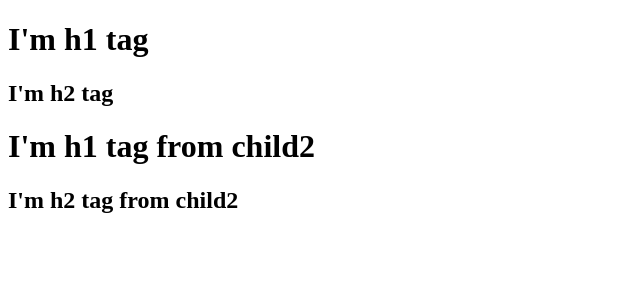
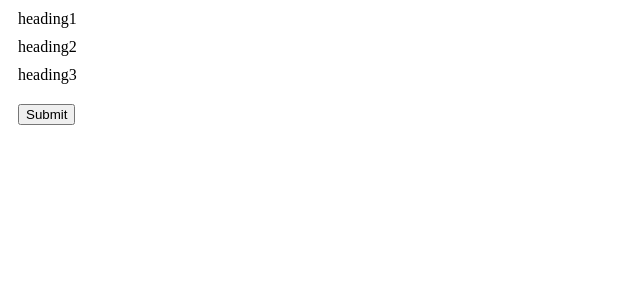
Before and after one commit to ramyaakotha/ReactPlayground, a React (Vite) app: page / in a window 1280 px wide. Shown: the top 300 px of the page, without its empty margins (0-640 px from the left). Built offline with nearby package versions, Linux system fonts and the light colour scheme.

Commit message:
Accordion with checkbox

```diff
--- a/App.js
+++ b/App.js
@@ -1,5 +1,7 @@
 import React from "react";
 import ReactDom from "react-dom/client";
+import Accordion from "./src/components/Accordion";
+import { useState } from "react";
 
 
 
@@ -19,8 +21,36 @@ const HeadingComponent = () => (
 );
 
 /* Title component can be called as a normal (line no : 17)js function instead as a component in the curly brace,
-because at the end og the day react Functional component is a javascript function and any javascript code
+because at the end of the day react Functional component is a javascript function and any javascript code
 can be written inside curly braces in JSX */
 
+
+
+
+const App = ()=>{
+  const [data, setData] = useState([
+    {id:1,
+      heading: "heading1",
+      desc: " description1",
+      checked : false
+    },
+    {id:1,
+      heading: "heading2",
+      desc: " description2",
+      checked : false
+    },
+    {id:1,
+      heading: "heading3",
+      desc: " description3",
+      checked : false
+    }
+  ])
+
+
+
+  return(
+    <Accordion data={data} setData= {setData} />
+  )
+}
 const root = ReactDom.createRoot(document.getElementById("root"));
-root.render(<HeadingComponent />);
+root.render(<App />);
--- a/index.html
+++ b/index.html
@@ -11,6 +11,6 @@
 
 
 
-    <script type="module" src="reactWithoutJsx.js"></script>
+    <script type="module" src="App.js"></script>
   </body>
 </html>
--- /dev/null
+++ b/src/components/Accordion.js
@@ -0,0 +1,70 @@
+
+/*Implement multiple accordion when clicked on each accordion only that
+ should get opened rest should closed and each containing a checkbox.
+ And should only get submitted when all the checkboxes are clicked */
+
+import { useState } from "react";
+
+const Accordion = ({ data, setData }) => {
+  const [expandedIndex, setExpandedIndex] = useState(null);
+
+  const handleClick = (index) => {
+    setExpandedIndex(expandedIndex === index ? 0 : index);
+  };
+
+  const handleCheckbox = (index) => {
+    setData((prevData) => {
+      const newData = [...prevData]; // taking shallow copy of prevData, so that a refernce is created and react identifies the change has benn made
+      newData[index] = { ...newData[index], checked: !newData[index].checked }; // and also shallow copy of the particular object which changed
+      return newData;
+    });
+  };
+
+  const handleSubmit = () => {
+    let count = 0;
+    data.map((item) => {
+      item.checked === true ? (count += 1) : count;
+      return count;
+    });
+
+    console.log(data.length, count);
+    count === data.length ? alert("submitted") : alert("failed to submitt");
+  };
+
+  return (
+    <>
+      {data.map((item, index) => (
+        <div key={index}>
+          <div onClick={() => handleClick(index)} style={{ margin: "10px" }}>
+            {item.heading}
+          </div>
+          {expandedIndex === index && (
+            <div
+              style={{
+                border: "1px solid black",
+                borderRadius: "5px",
+                margin: "10px",
+                padding: "5px",
+              }}
+            >
+              <input
+                type="checkbox"
+                checked={item.checked}
+                onChange={() => {
+                  handleCheckbox(index);
+                }}
+              />
+              {item.desc}
+            </div>
+          )}
+        </div>
+      ))}
+
+      <button onClick={handleSubmit} style={{ margin: "10px" }}>
+        Submit
+      </button>
+    </>
+  );
+};
+
+export default Accordion;
```
